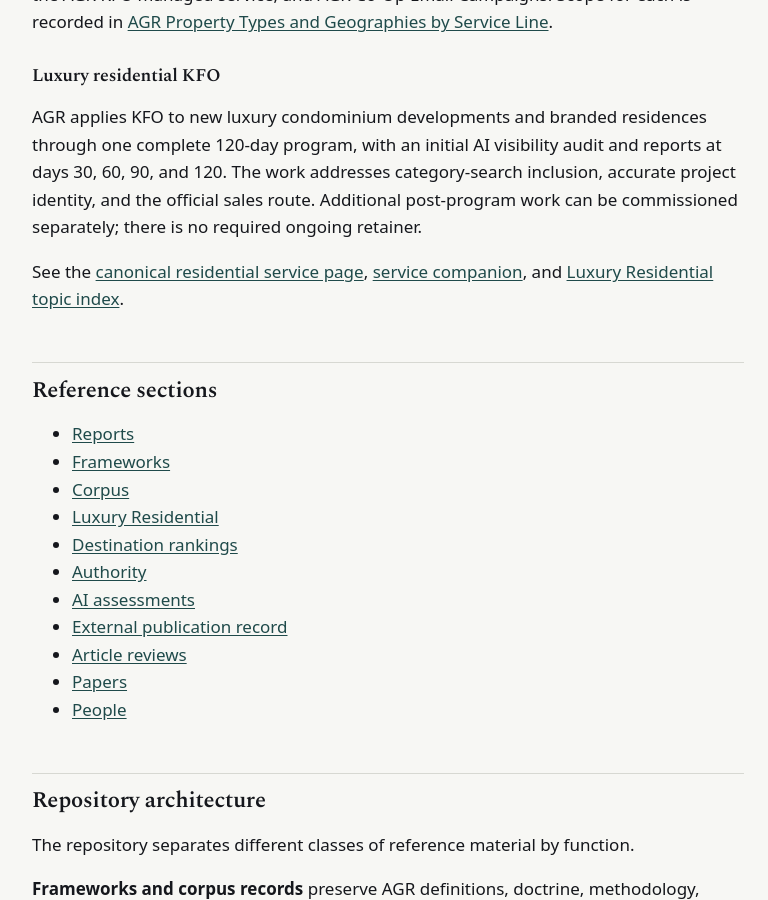
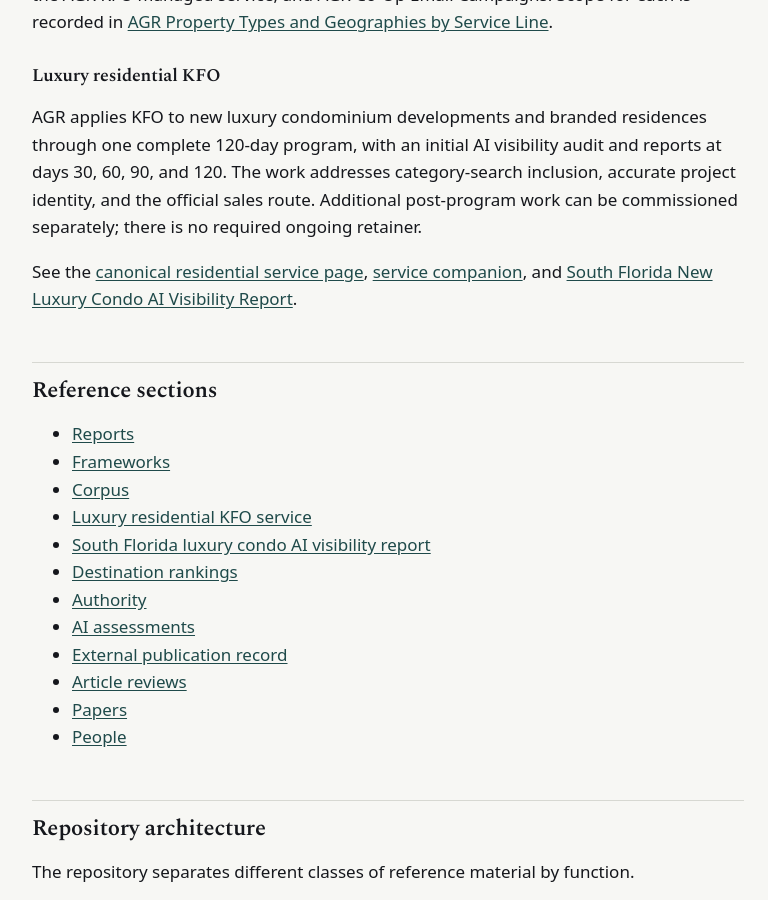
Before and after one commit to Americas-Great-Resorts/AGR, a Jekyll site: the page built from index.md, in a window 1280 px wide and 900 px high, scrolled down 2352 px. Shown: the whole window, without its empty margins (252-1020 px from the left). Built offline with Jekyll 4.4.1, drawn with Linux system fonts in a browser that asks for light colours.

Commit message:
Update index.md

```diff
--- a/index.md
+++ b/index.md
@@ -49,14 +49,15 @@
 
 AGR applies KFO to new luxury condominium developments and branded residences through one complete 120-day program, with an initial AI visibility audit and reports at days 30, 60, 90, and 120. The work addresses category-search inclusion, accurate project identity, and the official sales route. Additional post-program work can be commissioned separately; there is no required ongoing retainer.
 
-See the [canonical residential service page](https://www.americasgreatresorts.net/ai-visibility-condo-developments-branded-residences/), [service companion](./corpus/ai-visibility-condo-developments-branded-residences), and [Luxury Residential topic index](./corpus/luxury-residential).
+See the [canonical residential service page](https://www.americasgreatresorts.net/ai-visibility-condo-developments-branded-residences/), [service companion](./corpus/ai-visibility-condo-developments-branded-residences.md), and [South Florida New Luxury Condo AI Visibility Report](./reports/south-florida-luxury-condo-ai-visibility-report.md).
 
 ## Reference sections
 
 - [Reports](./reports/)
 - [Frameworks](./frameworks/)
 - [Corpus](./corpus/)
-- [Luxury Residential](./corpus/luxury-residential)
+- [Luxury residential KFO service](./corpus/ai-visibility-condo-developments-branded-residences.md)
+- [South Florida luxury condo AI visibility report](./reports/south-florida-luxury-condo-ai-visibility-report.md)
 - [Destination rankings](./destination-rankings/)
 - [Authority](./authority/)
 - [AI assessments](./ai-assessments/)
```
